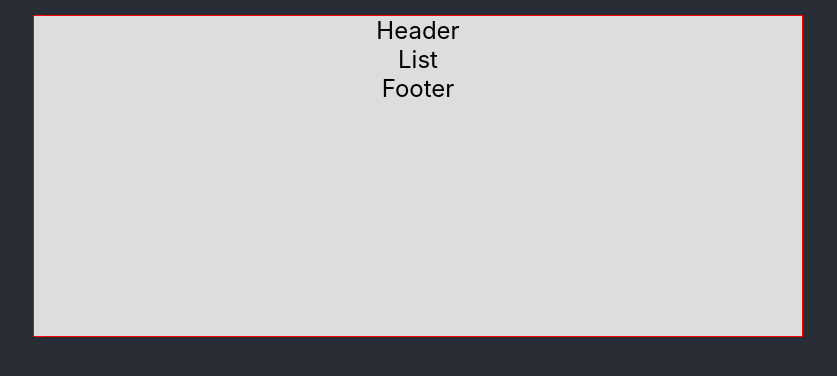
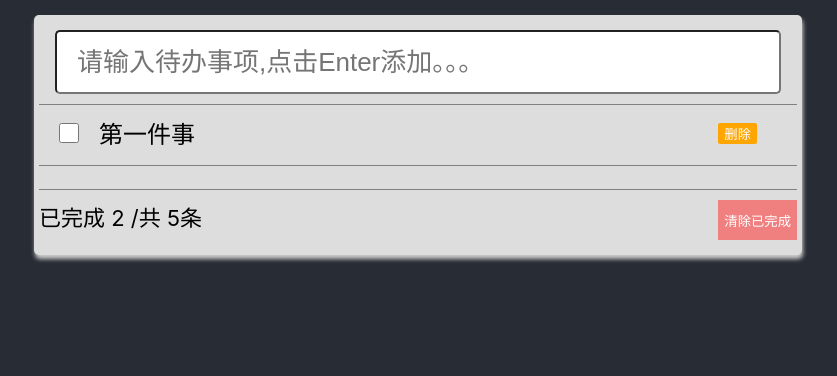
Before and after one commit to graylogo/React_demo01, a React (Create React App) app: page / in a window 1280 px wide. Shown: the top 376 px of the page, without its empty margins (222-1059 px from the left). Built offline with nearby package versions, Linux system fonts and the light colour scheme.

Commit message:
静态页面部署完成

```diff
--- /dev/null
+++ b/src/components/TdoList/Footer/index.css
@@ -0,0 +1,23 @@
+.todo_footer{
+    height: 40px;
+    display: flex;
+    justify-content: space-between;
+    width: 100%;
+    border-top: 1px solid gray;
+    padding-top: 10px;
+    font-size: 22px;
+}
+/* .todo_footer span{
+    flex-grow: 1;
+} */
+
+.todo_footer button{
+    border: none;
+    background-color:lightcoral;
+    color: white;
+    cursor: pointer;
+}
+.todo_footer button:hover{
+    background-color:lightpink;
+    color: white;
+}
--- a/src/components/TdoList/Footer/index.js
+++ b/src/components/TdoList/Footer/index.js
@@ -1,11 +1,12 @@
 import React, { Component } from 'react'
-
+import './index.css'
 
 export default class Footer extends Component {
     render() {
         return (
-            <div>
-                Footer
+            <div className='todo_footer'>
+               <span>已完成 2 /共 5条</span>
+               <button>清除已完成</button>
             </div>
         )
     }
--- /dev/null
+++ b/src/components/TdoList/Header/index.css
@@ -0,0 +1,14 @@
+.todo_header{
+    width: 100%;
+}
+.todo_header input{
+    width: 90%;
+    line-height: 60px;
+    padding: 0 20px;
+    font-size: 26px;
+    outline: none;
+    border-radius: 5px;
+}
+.todo_header input:focus{
+    outline: 1px solid skyblue;
+}
--- a/src/components/TdoList/Header/index.js
+++ b/src/components/TdoList/Header/index.js
@@ -1,11 +1,11 @@
 import React, { Component } from 'react'
-
+import './index.css'
 
 export default class Header extends Component {
     render() {
         return (
-            <div>
-                Header
+            <div className='todo_header'>
+                <input type='text' placeholder='请输入待办事项,点击Enter添加。。。'/>
             </div>
         )
     }
--- /dev/null
+++ b/src/components/TdoList/List/index.css
@@ -0,0 +1,8 @@
+.todo_lists{
+    flex-grow: 1;
+    width: 100%;
+    margin: 10px 0;
+    max-height: 100%;
+    width: 100%;
+    overflow: auto;
+}
--- a/src/components/TdoList/List/index.js
+++ b/src/components/TdoList/List/index.js
@@ -1,11 +1,11 @@
 import React, { Component } from 'react'
-
-
+import Todo from '../Todo'
+import './index.css'
 export default class List extends Component {
     render() {
         return (
-            <div>
-                List
+            <div  className='todo_lists' >
+               <Todo/>
             </div>
         )
     }
--- /dev/null
+++ b/src/components/TdoList/Todo/index.css
@@ -0,0 +1,38 @@
+.todo_todo{
+    cursor: pointer;
+    position: relative;
+    display: inline-block;
+    text-align: start;
+    width: 100%;
+    height: 60px;
+    line-height: 60px;
+    border-bottom: 1px solid gray;
+}
+.todo_todo:hover{
+    background-color: #fff;
+}
+.todo_todo:first-child{
+    border-top: 1px solid gray;
+}
+.todo_todo input{
+    width: 20px;
+    height: 20px;
+    margin: 0 20px;
+}
+.todo_todo span{
+    font-size: 24px;
+}
+.todo_todo button{
+    position: absolute;
+    right: 0;
+    top: 18px;
+    margin-right: 40px;
+    cursor: pointer;
+    color: white;
+    border-radius: 2px;
+    background-color: orange;
+    border: none;
+}
+.todo_todo button:hover{
+    background-color: red;
+}
--- a/src/components/TdoList/Todo/index.js
+++ b/src/components/TdoList/Todo/index.js
@@ -1,12 +1,16 @@
 import React, { Component } from 'react'
-
+import './index.css'
 
 export default class Todo extends Component {
     render() {
         return (
-            <div>
-
+            <>
+            <div className='todo_todo'>
+                <input type='checkbox'/>
+                <span>第一件事</span>
+                <button>删除</button>
             </div>
+            </>
         )
     }
 }
--- a/src/components/TdoList/index.css
+++ b/src/components/TdoList/index.css
@@ -1,9 +1,17 @@
 .todo-list{
     margin-top: 10px;
     width: 60vw;
-    height: 40vh;
-    border: 1px solid red;
+    height: 30vh;
+    /* border: 1px solid gray; */
+    border-radius: 5px;
     background-color: #ddd;
     color: black;
     font-size: 24px;
+    display: flex;
+    flex-direction: column;
+    justify-content:space-between;
+    align-items: flex-start;
+    padding: 15px 5px;
+    box-sizing: border-box;
+    box-shadow: 1px 4px 4px #ccc;
 }
```
